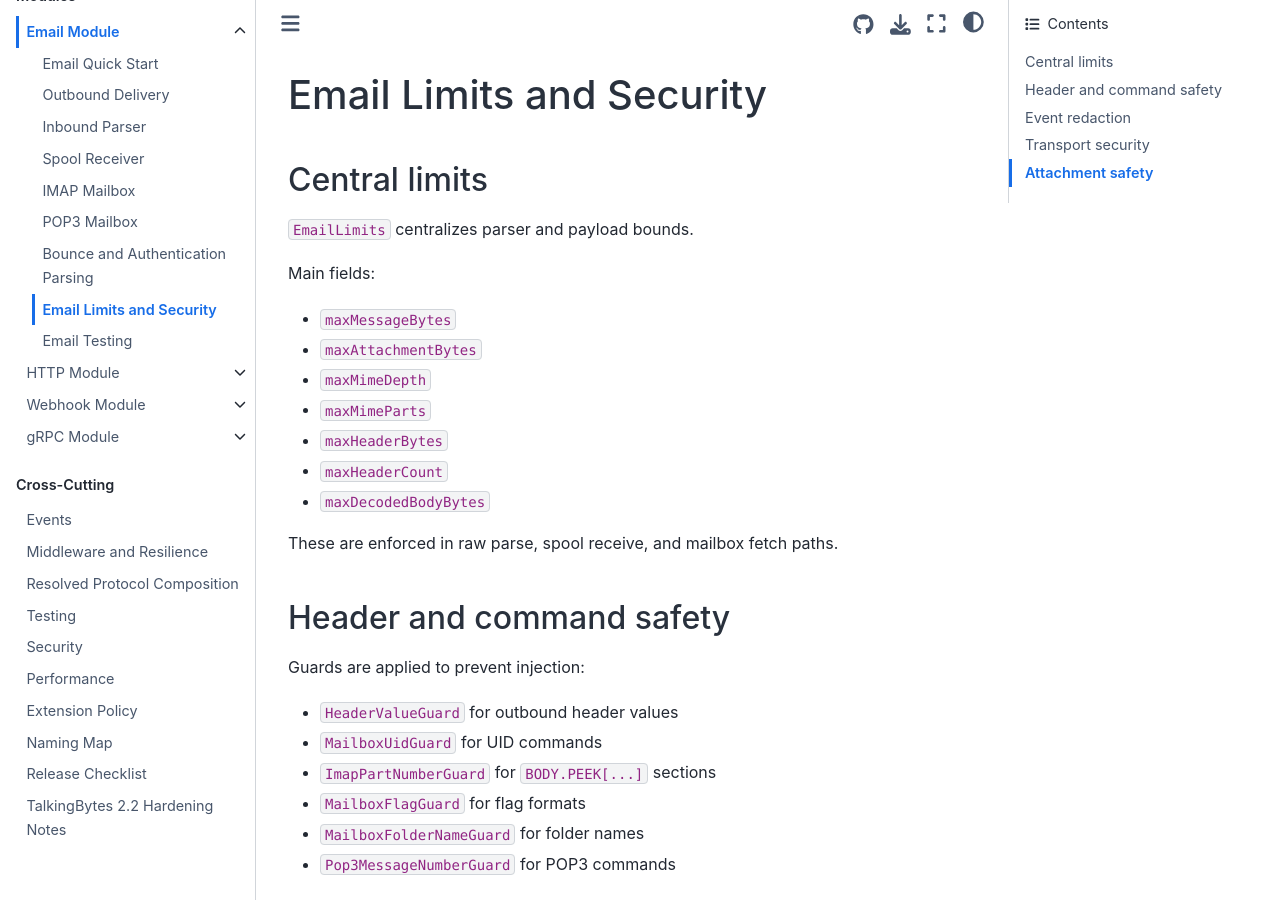
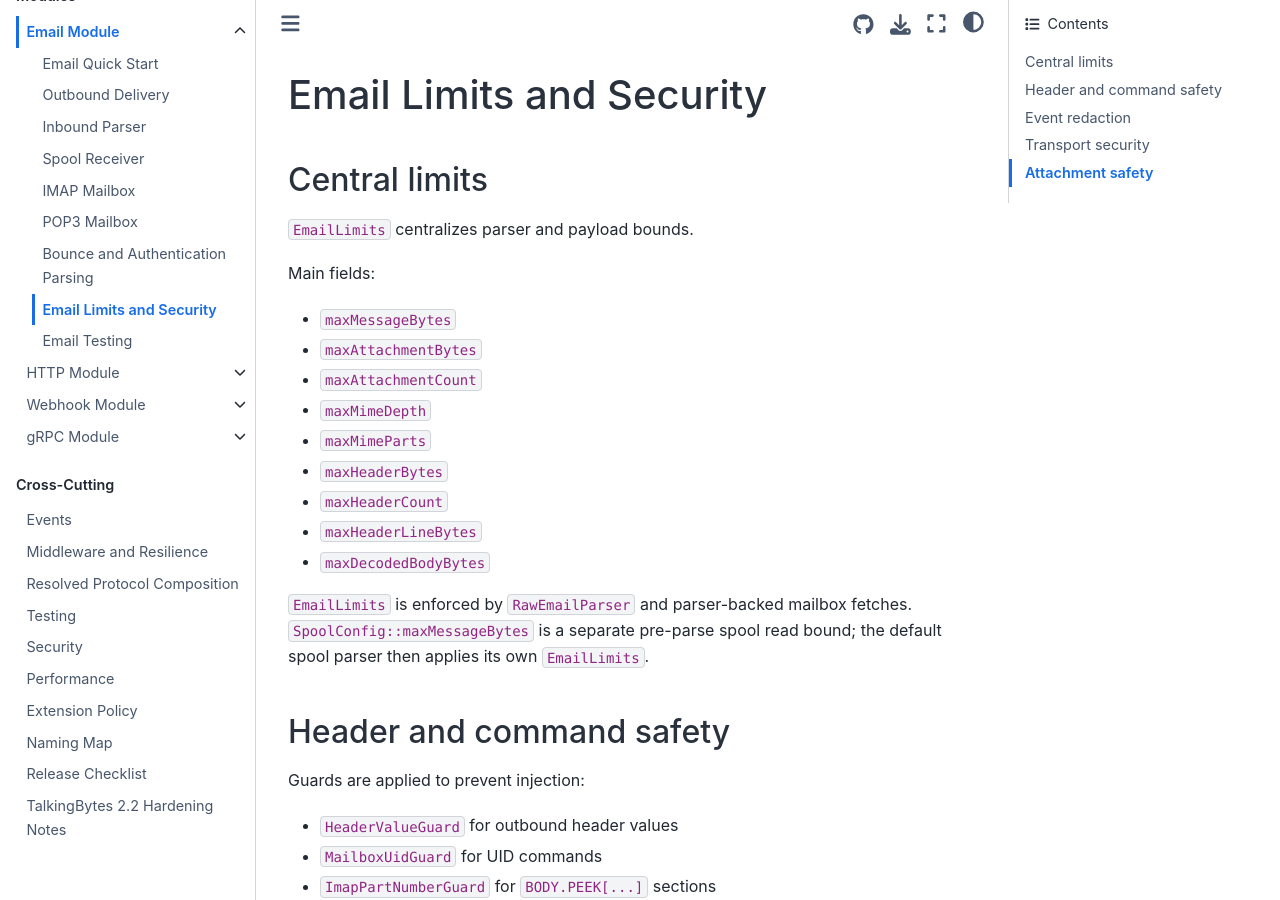
Before and after one commit to infocyph/TalkingBytes, a Sphinx documentation site: the page built from docs/email/limits-security.rst, in a window 1280 px wide and 900 px high. Built offline with Sphinx 7.4.7 and the Sphinx Book theme 1.1.4, drawn with Linux system fonts in a browser that asks for light colours.

Commit message:
docs(email): align central and spool limits

```diff
--- a/docs/email/limits-security.rst
+++ b/docs/email/limits-security.rst
@@ -10,13 +10,17 @@ Main fields:
 
 - ``maxMessageBytes``
 - ``maxAttachmentBytes``
+- ``maxAttachmentCount``
 - ``maxMimeDepth``
 - ``maxMimeParts``
 - ``maxHeaderBytes``
 - ``maxHeaderCount``
+- ``maxHeaderLineBytes``
 - ``maxDecodedBodyBytes``
 
-These are enforced in raw parse, spool receive, and mailbox fetch paths.
+``EmailLimits`` is enforced by ``RawEmailParser`` and parser-backed mailbox
+fetches. ``SpoolConfig::maxMessageBytes`` is a separate pre-parse spool read
+bound; the default spool parser then applies its own ``EmailLimits``.
 
 Header and command safety
 -------------------------
```
